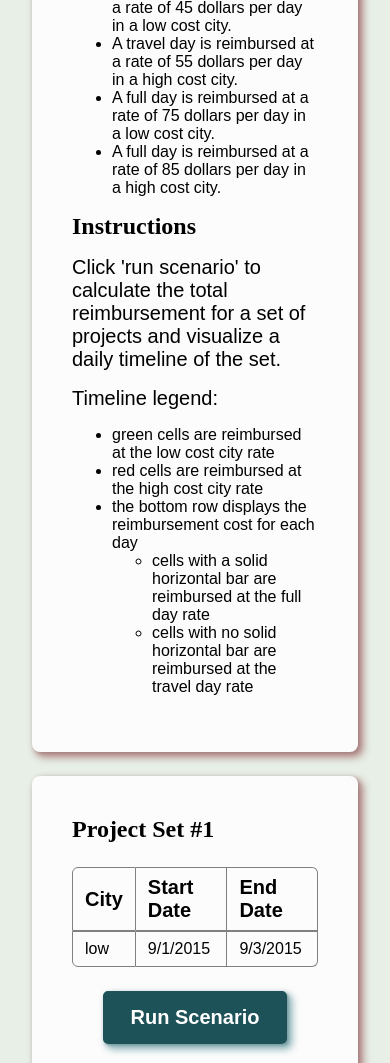
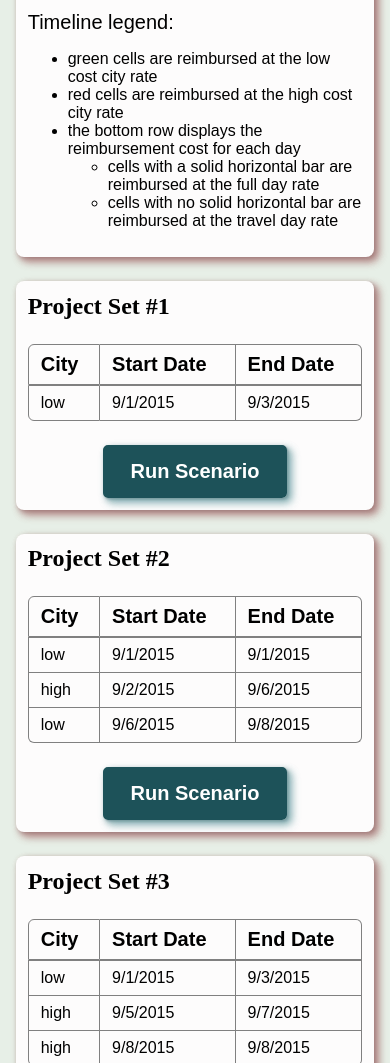
Before and after one commit to neongloom/simplethread-assessment, a website built with Vite: page index.html in a window 390 px wide. Shown: the part 937-2000 px from the top of the page. Built offline with nearby package versions, Linux system fonts and the light colour scheme; a web font is replaced by a local one.

Commit message:
responsive padding

```diff
--- a/index.html
+++ b/index.html
@@ -10,7 +10,7 @@
 </head>
 <body>
   <main id="main">
-    <header>
+    <header class="card">
       <h1 class="heading">Project reimbursement calculator</h1>
       <p>
         You have a set of projects, and you need to calculate a reimbursement amount for the set. Each project has a start date and an end date. The first day of a project and the last day of a project are always "travel" days. Days in the middle of a project are "full" days. There are also two types of cities a project can be in, high cost cities and low cost cities.
@@ -47,7 +47,7 @@
     </header>
   </main>
   <template class="dataset-template">
-    <article class="dataset">
+    <article class="dataset card">
       <h2 class="dataset__heading heading"></h2>
       <table class="dataset__table">
         <thead>
--- a/style.css
+++ b/style.css
@@ -34,20 +34,9 @@ main {
   display: flex;
   flex-direction: column;
   gap: 1.5rem;
-  padding: 1.5rem;
+  padding: clamp(.5rem, 1.5vw, 2rem);
   margin: 0 auto;
   max-width: 64em;
-}
-
-header {
-  padding: 2.5rem;
-  background-color: hsl(0 5% 99%);
-  box-shadow: 1px 1px 2px hsl(0 10% 50% / 0.2),
-              2px 2px 4px hsl(0 15% 50% / 0.25),
-              3px 3px 6px hsl(0 20% 50% / 0.3),
-              4px 4px 8px hsl(0 25% 50% / 0.35),
-              5px 5px 8px hsl(0 30% 50% / 0.4);
-  border-radius: var(--border-radius-s0);
 }
 
 header > * + * {
@@ -59,7 +48,10 @@ header > * + * {
   flex-direction: column;
   /* align-items: flex-start; */
   gap: 1.5rem;
-  padding: 2.5rem;
+}
+
+.card {
+  padding: clamp(.5rem, 3vw, 2.5rem);
   background-color: hsl(0 5% 99%);
   box-shadow: 1px 1px 2px hsl(0 10% 50% / 0.2),
               2px 2px 4px hsl(0 15% 50% / 0.25),
```
